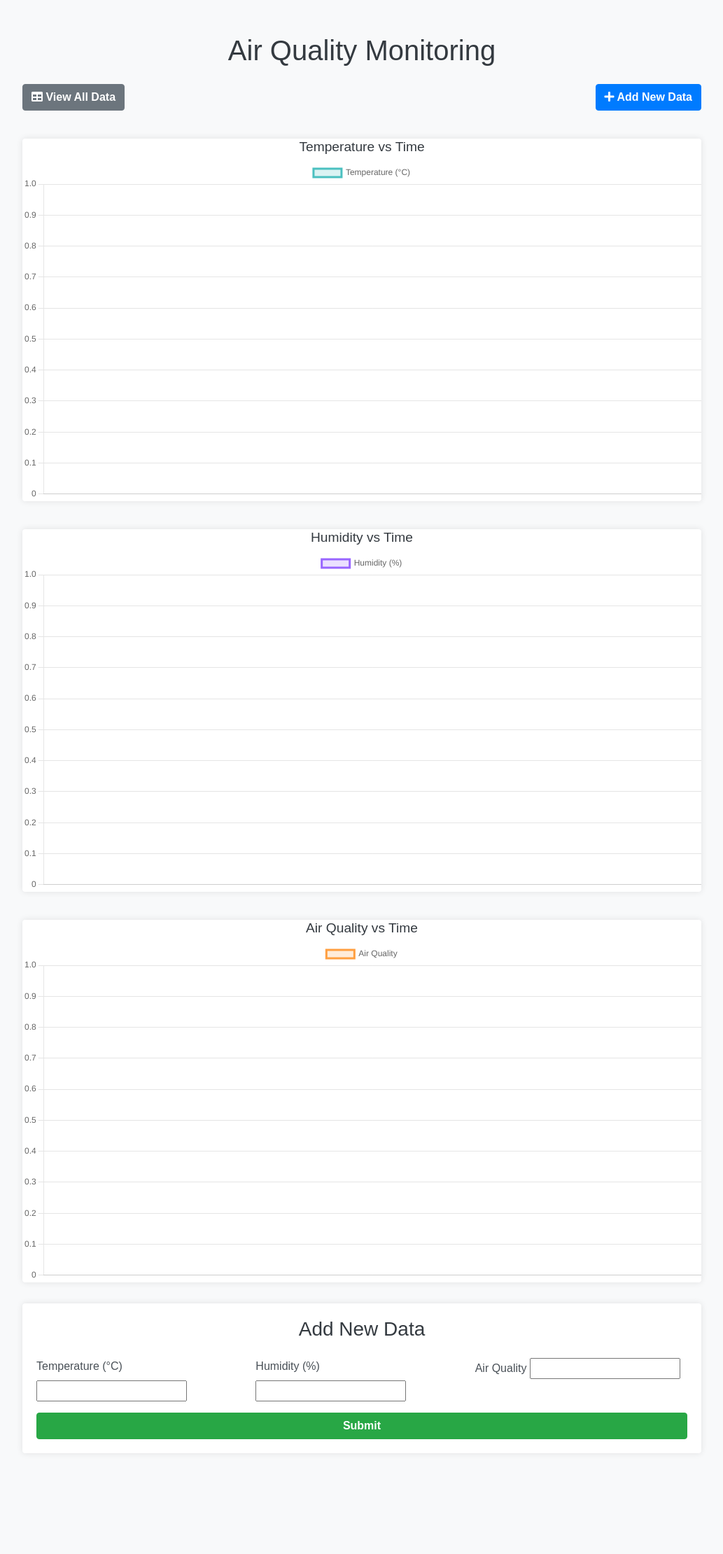
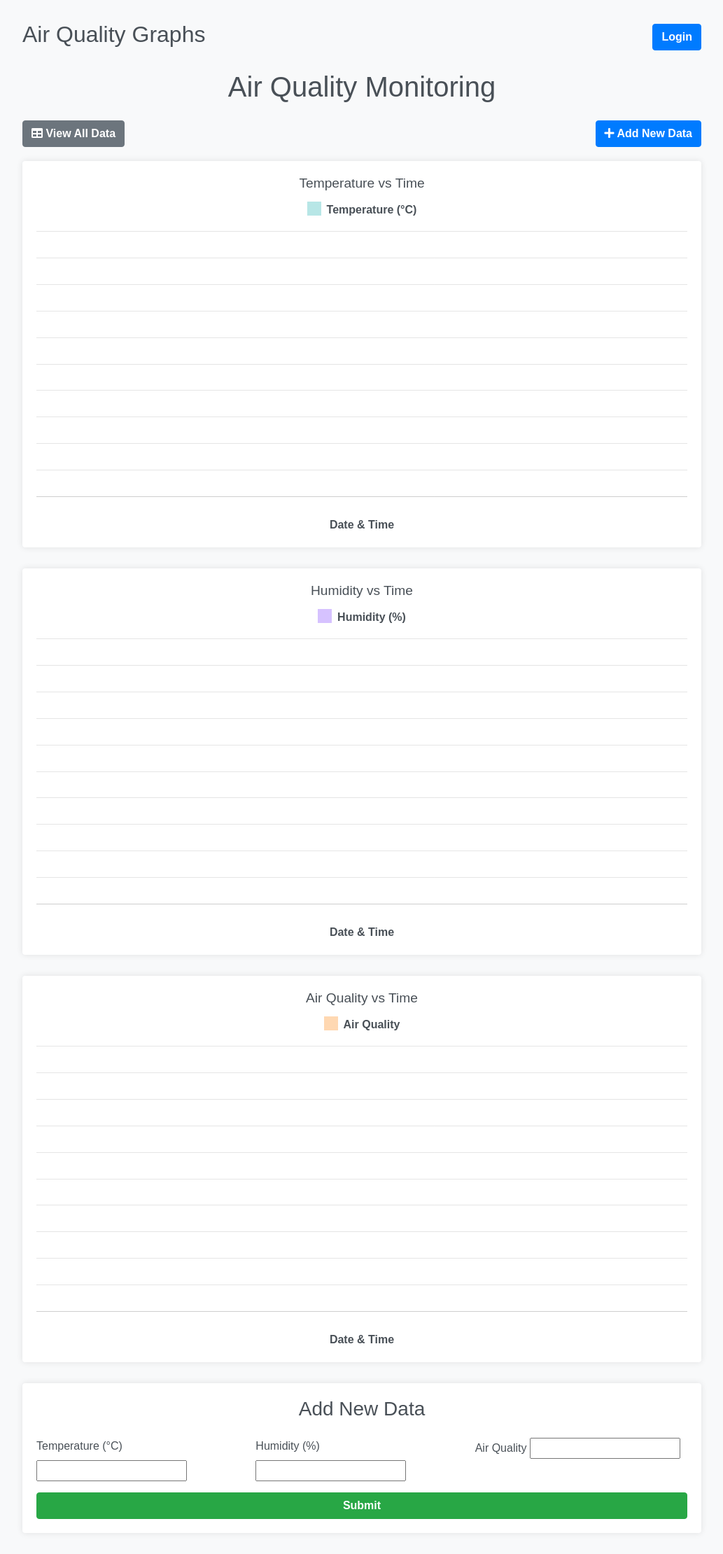
Before and after one commit to srijan393/Team_project, a Django app: template air_quality/monitoring/templates/monitoring/air_quality_list.html in a window 1280 px wide. Shown: the whole page at 70% size, without its empty margins (123-1156 px from the left). Before the commit the page ends 2056 px from the top, so only its background shows below. Run offline with Django 3.2, Linux system fonts and the light colour scheme; the template is opened without the code that fills it: most values are stand-ins (such as "Sample title", 1, 10 or a date in 2020); form fields are guessed from the names that the template uses; some libraries are stand-ins or nearby versions.

Commit message:
finnal 1

```diff
--- a/air_quality/air_quality/settings.py
+++ b/air_quality/air_quality/settings.py
@@ -122,3 +122,8 @@
 # https://docs.djangoproject.com/en/5.1/ref/settings/#default-auto-field
 
 DEFAULT_AUTO_FIELD = 'django.db.models.BigAutoField'
+
+LOGIN_URL = '/login/'
+LOGIN_REDIRECT_URL = '/'
+LOGOUT_REDIRECT_URL = '/login/'
+SESSION_EXPIRE_AT_BROWSER_CLOSE = True
--- a/air_quality/monitoring/templates/monitoring/air_quality_list.html
+++ b/air_quality/monitoring/templates/monitoring/air_quality_list.html
@@ -1,12 +1,21 @@
+{% if user.is_authenticated %}
+  <form action="{% url 'clear_air_quality_data' %}" method="post" style="display:inline;">
+    {% csrf_token %}
+    <button type="submit" class="btn btn-warning">Clear All Data</button>
+  </form>
+{% endif %}
 <!DOCTYPE html>
 <html lang="en">
 <head>
-    <meta charset="UTF-8">
-    <meta name="viewport" content="width=device-width, initial-scale=1.0">
+  <meta charset="UTF-8" />
+  <meta name="viewport" content="width=device-width, initial-scale=1.0"/>
   <title>Air Quality Monitoring</title>
-    <link href="https://cdn.jsdelivr.net/npm/bootstrap@4.5.2/dist/css/bootstrap.min.css" rel="stylesheet">
-    <link href="https://cdnjs.cloudflare.com/ajax/libs/font-awesome/5.15.3/css/all.min.css" rel="stylesheet">
+
+  <!-- Bootstrap & Chart.js -->
+  <link href="https://cdn.jsdelivr.net/npm/bootstrap@4.5.2/dist/css/bootstrap.min.css" rel="stylesheet" />
+  <link href="https://cdnjs.cloudflare.com/ajax/libs/font-awesome/5.15.3/css/all.min.css" rel="stylesheet" />
   <script src="https://cdn.jsdelivr.net/npm/chart.js"></script>
+
   <style>
     body {
       font-family: 'Arial', sans-serif;
@@ -17,67 +26,102 @@
       max-width: 1000px;
       margin-top: 30px;
     }
-        h1, h3 {
-            color: #343a40;
-        }
     .card {
       border: none;
       box-shadow: 0 0 10px rgba(0, 0, 0, 0.1);
       margin-bottom: 30px;
     }
-        .btn {
-            font-weight: bold;
-        }
-        .form-control {
-            border-radius: 25px;
-            padding: 10px 15px;
-            font-size: 1.1rem;
-        }
-        .chart-container {
-            margin-top: 40px;
-        }
     .chart-title {
       font-size: 1.2rem;
-            margin-bottom: 10px;
+      margin-bottom: 15px;
+      text-align: center;
     }
-        .form-group label {
-            font-weight: bold;
+    .chart-scroll-wrapper {
+      overflow-x: auto;
+      overflow-y: hidden;
+      max-height: 420px;
+      padding-bottom: 10px;
+    }
+    .chart-scroll-wrapper canvas {
+      min-width: 1500px;
+      height: 400px !important;
+      display: block;
     }
     .navigation-btns {
       display: flex;
       justify-content: space-between;
       margin-bottom: 20px;
     }
+    .btn {
+      font-weight: bold;
+    }
   </style>
 </head>
 <body>
 
 <div class="container">
-        <!-- Page Title -->
-        <h1 class="text-center mt-5 mb-4">Air Quality Monitoring</h1>
+  <div class="d-flex justify-content-between align-items-center mt-3">
+    <h2>Air Quality Graphs</h2>
+    {% if user.is_authenticated %}
+      <form action="{% url 'logout' %}" method="post">
+        {% csrf_token %}
+        <button type="submit" class="btn btn-danger">Logout</button>
+      </form>
+    {% else %}
+      <a href="{% url 'login' %}" class="btn btn-primary">Login</a>
+    {% endif %}
+  </div>
 
-        <!-- Navigation Buttons -->
+  <h1 class="text-center mt-4 mb-4">Air Quality Monitoring</h1>
+
   <div class="navigation-btns">
     <a href="{% url 'view_data' %}" class="btn btn-secondary"><i class="fas fa-table"></i> View All Data</a>
     <a href="{% url 'air_quality_list' %}" class="btn btn-primary"><i class="fas fa-plus"></i> Add New Data</a>
   </div>
 
   <!-- Temperature Chart -->
-        <div class="card chart-container">
-            <h3 class="text-center chart-title">Temperature vs Time</h3>
-            <canvas id="temperatureChart"></canvas>
+  <div class="card">
+    <div class="card-body">
+      <h3 class="chart-title">Temperature vs Time</h3>
+      <div class="d-flex justify-content-center mb-2">
+        <span style="border: 10px solid rgba(75,192,192,0.4); height: 10px; margin-right: 8px;"></span>
+        <strong>Temperature (°C)</strong>
+      </div>
+      <div class="chart-scroll-wrapper">
+        <canvas id="temperatureChart" width="1500" height="400"></canvas>
+      </div>
+      <div class="text-center mt-2"><strong>Date & Time</strong></div>
+    </div>
   </div>
 
   <!-- Humidity Chart -->
-        <div class="card chart-container">
-            <h3 class="text-center chart-title">Humidity vs Time</h3>
-            <canvas id="humidityChart"></canvas>
+  <div class="card">
+    <div class="card-body">
+      <h3 class="chart-title">Humidity vs Time</h3>
+      <div class="d-flex justify-content-center mb-2">
+        <span style="border: 10px solid rgba(153,102,255,0.4); height: 10px; margin-right: 8px;"></span>
+        <strong>Humidity (%)</strong>
+      </div>
+      <div class="chart-scroll-wrapper">
+        <canvas id="humidityChart" width="1500" height="400"></canvas>
+      </div>
+      <div class="text-center mt-2"><strong>Date & Time</strong></div>
+    </div>
   </div>
 
   <!-- Air Quality Chart -->
-        <div class="card chart-container">
-            <h3 class="text-center chart-title">Air Quality vs Time</h3>
-            <canvas id="airQualityChart"></canvas>
+  <div class="card">
+    <div class="card-body">
+      <h3 class="chart-title">Air Quality vs Time</h3>
+      <div class="d-flex justify-content-center mb-2">
+        <span style="border: 10px solid rgba(255,159,64,0.4); height: 10px; margin-right: 8px;"></span>
+        <strong>Air Quality</strong>
+      </div>
+      <div class="chart-scroll-wrapper">
+        <canvas id="airQualityChart" width="1500" height="400"></canvas>
+      </div>
+      <div class="text-center mt-2"><strong>Date & Time</strong></div>
+    </div>
   </div>
 
   <!-- Add New Data Form -->
@@ -99,111 +143,96 @@
             <label for="air_quality">Air Quality</label>
             {{ form.air_quality }}
           </div>
-
         </div>
         <button type="submit" class="btn btn-success btn-block">Submit</button>
       </form>
     </div>
   </div>
-
 </div>
 
+<!-- Chart Scripts -->
 <script>
-        // Temperature Chart
-        var ctx1 = document.getElementById('temperatureChart').getContext('2d');
-        var temperatureChart = new Chart(ctx1, {
+  const timeLabels = {{ data_timestamps|safe }};
+
+  const chartOptions = {
+    responsive: false,
+    maintainAspectRatio: false,
+    animation: false,
+    scales: {
+      x: {
+        title: { display: false },
+        ticks: {
+          autoSkip: true,
+          maxTicksLimit: 15,
+          maxRotation: 0,
+          minRotation: 0,
+          font: { size: 10 }
+        }
+      },
+      y: {
+        beginAtZero: true,
+        title: { display: true, text: 'Value' },
+        ticks: { font: { size: 12 } }
+      }
+    },
+    plugins: {
+      legend: { display: false }
+    }
+  };
+
+  new Chart(document.getElementById('temperatureChart'), {
     type: 'line',
     data: {
-                labels: {{ data_timestamps|safe }},
+      labels: timeLabels,
       datasets: [{
         label: 'Temperature (°C)',
         data: {{ data_temperature|safe }},
         borderColor: 'rgb(75, 192, 192)',
         backgroundColor: 'rgba(75, 192, 192, 0.2)',
-                    fill: false,
-                    pointBackgroundColor: 'rgb(75, 192, 192)'
+        fill: false
       }]
     },
-            options: {
-                responsive: true,
-                scales: {
-                    x: {
-                        ticks: {
-                            autoSkip: true,
-                            maxTicksLimit: 10
-                        }
-                    },
-                    y: {
-                        beginAtZero: true
-                    }
-                }
-            }
+    options: chartOptions
   });
 
-        // Humidity Chart
-        var ctx2 = document.getElementById('humidityChart').getContext('2d');
-        var humidityChart = new Chart(ctx2, {
+  new Chart(document.getElementById('humidityChart'), {
     type: 'line',
     data: {
-                labels: {{ data_timestamps|safe }},
+      labels: timeLabels,
       datasets: [{
         label: 'Humidity (%)',
         data: {{ data_humidity|safe }},
         borderColor: 'rgb(153, 102, 255)',
         backgroundColor: 'rgba(153, 102, 255, 0.2)',
-                    fill: false,
-                    pointBackgroundColor: 'rgb(153, 102, 255)'
+        fill: false
       }]
     },
-            options: {
-                responsive: true,
-                scales: {
-                    x: {
-                        ticks: {
-                            autoSkip: true,
-                            maxTicksLimit: 10
-                        }
-                    },
-                    y: {
-                        beginAtZero: true
-                    }
-                }
-            }
+    options: chartOptions
   });
 
-        // Air Quality Chart
-        var ctx3 = document.getElementById('airQualityChart').getContext('2d');
-        var airQualityChart = new Chart(ctx3, {
+  new Chart(document.getElementById('airQualityChart'), {
     type: 'line',
     data: {
-                labels: {{ data_timestamps|safe }},
+      labels: timeLabels,
       datasets: [{
         label: 'Air Quality',
         data: {{ data_air_quality|safe }},
         borderColor: 'rgb(255, 159, 64)',
         backgroundColor: 'rgba(255, 159, 64, 0.2)',
-                    fill: false,
-                    pointBackgroundColor: 'rgb(255, 159, 64)'
+        fill: false
       }]
     },
-            options: {
-                responsive: true,
-                scales: {
-                    x: {
-                        ticks: {
-                            autoSkip: true,
-                            maxTicksLimit: 10
-                        }
-                    },
-                    y: {
-                        beginAtZero: true
-                    }
-                }
-            }
+    options: chartOptions
   });
+
+  window.onload = function () {
+    document.querySelectorAll('.chart-scroll-wrapper').forEach(wrapper => {
+      wrapper.scrollLeft = wrapper.scrollWidth;
+    });
+  };
 </script>
 
-    <!-- Bootstrap & JS Libraries -->
+<!-- Bootstrap JS -->
 <script src="https://code.jquery.com/jquery-3.5.1.slim.min.js"></script>
 <script src="https://cdn.jsdelivr.net/npm/@popperjs/core@2.0.4/dist/umd/popper.min.js"></script>
 <script src="https://stackpath.bootstrapcdn.com/bootstrap/4.5.2/js/bootstrap.min.js"></script>
```
Also changed, not shown: air_quality/monitoring/templates/monitoring/about.html (added, +12 -0 lines), air_quality/monitoring/templates/monitoring/login.html (added, +47 -0 lines), air_quality/monitoring/templates/monitoring/signup.html (added, +39 -0 lines), air_quality/monitoring/urls.py (+7 -2 lines), air_quality/monitoring/views.py (+52 -11 lines), air_quality/db.sqlite3, air_quality/monitoring/templates/monitoring/view_data.html (line endings or trailing spaces). Lines whose indentation alone changed are shown as unchanged.
